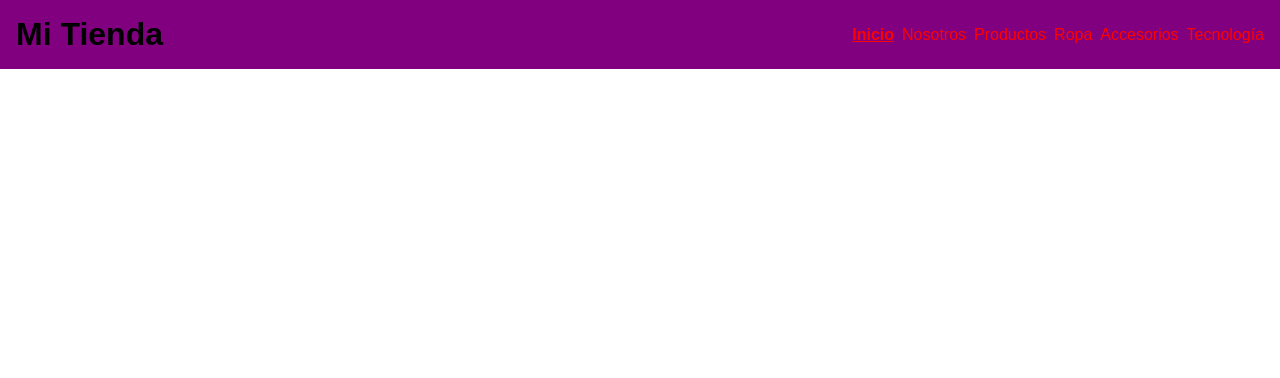
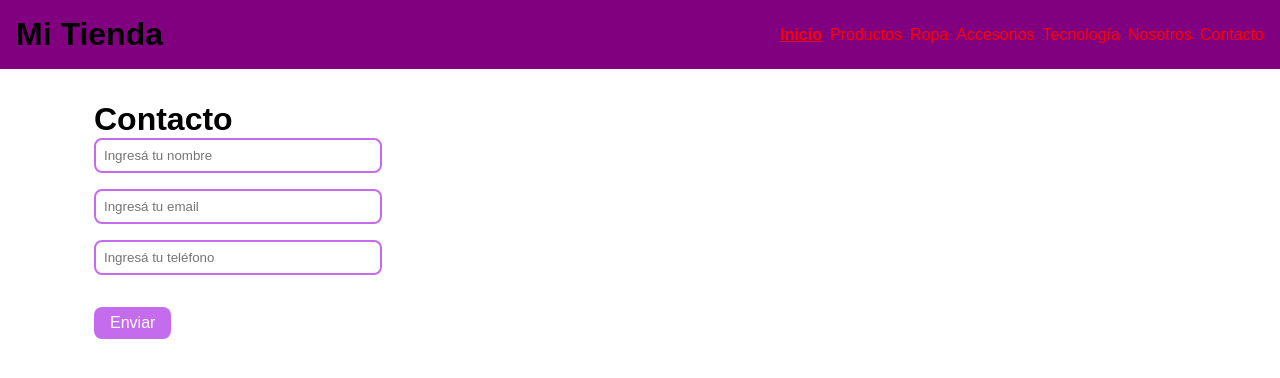
Before and after one commit to JonathanS94/proyecto-react, a React (Create React App) app: page /contacto in a window 1280 px wide. Shown: the top 378 px of the page. Built offline with nearby package versions, Linux system fonts and the light colour scheme.

Commit message:
fear:[PR-07][Jonathan]Agrego Formulario

```diff
--- a/package.json
+++ b/package.json
@@ -9,6 +9,7 @@
     "@testing-library/user-event": "^13.5.0",
     "react": "^19.2.0",
     "react-dom": "^19.2.0",
+    "react-hook-form": "^7.68.0",
     "react-router-dom": "^7.9.6",
     "react-scripts": "5.0.1",
     "web-vitals": "^2.1.4"
--- a/src/App.jsx
+++ b/src/App.jsx
@@ -2,6 +2,7 @@ import ItemDetailContainer from "./components/ItemDetailContainer";
 import ItemListContainer from "./components/ItemListContainer";
 import Navbar from "./components/Navbar";
 import Nosotros from "./components/Nosotros";
+import Contacto from "./components/Contacto";
 import "./main.css";
 import { BrowserRouter, Route, Routes } from "react-router-dom";
 
@@ -16,6 +17,7 @@ function App() {
 					<Route path="/productos" element={<ItemListContainer />} />
 					<Route path="/productos/:categoria" element={<ItemListContainer />} />
 					<Route path="/nosotros" element={<Nosotros />} />
+					<Route path="/contacto" element={<Contacto />} />
 				</Routes>
 			</BrowserRouter>
 		</div>
--- /dev/null
+++ b/src/components/Contacto.jsx
@@ -0,0 +1,38 @@
+import { useForm } from "react-hook-form";
+
+const Contacto = () => {
+	const { register, handleSubmit } = useForm();
+
+	const enviar = (data) => {
+		console.log(data);
+	};
+
+	return (
+		<div className="container">
+			<h1 className="main-title">Contacto</h1>
+			<form className="formulario" onSubmit={handleSubmit(enviar)}>
+				<input
+					type="text"
+					placeholder="Ingresá tu nombre"
+					{...register("nombre")}
+				/>
+				<input
+					type="email"
+					placeholder="Ingresá tu email"
+					{...register("email")}
+				/>
+				<input
+					type="phone"
+					placeholder="Ingresá tu teléfono"
+					{...register("telefono")}
+				/>
+
+				<button className="enviar" type="submit">
+					Enviar
+				</button>
+			</form>
+		</div>
+	);
+};
+
+export default Contacto;
--- a/src/components/Item.jsx
+++ b/src/components/Item.jsx
@@ -3,7 +3,7 @@ import { Link } from "react-router-dom";
 const Item = ({ producto }) => {
 	return (
 		<div className="producto">
-			<img src={producto.imagen} />
+			<img src={producto.imagen} alt={producto.titulo} />
 			<div>
 				<h4>{producto.nombre}</h4>
 				<p>Precio: ${producto.precio}</p>
--- a/src/components/Navbar.jsx
+++ b/src/components/Navbar.jsx
@@ -12,11 +12,7 @@ const Navbar = () => {
 							Inicio
 						</Link>
 					</li>
-					<li>
-						<Link className="nav-link" to="/nosotros">
-							Nosotros
-						</Link>
-					</li>
+
 					<li>
 						<Link className="nav-link" to="/productos">
 							Productos
@@ -37,6 +33,16 @@ const Navbar = () => {
 							Tecnología
 						</Link>
 					</li>
+					<li>
+						<Link className="nav-link" to="/nosotros">
+							Nosotros
+						</Link>
+					</li>
+					<li>
+						<Link className="nav-link" to="/contacto">
+							Contacto
+						</Link>
+					</li>
 				</ul>
 			</nav>
 		</header>
--- a/src/main.css
+++ b/src/main.css
@@ -131,7 +131,8 @@ a {
 }
 
 .item-count button,
-.agregar-al-carrito {
+.agregar-al-carrito,
+.enviar {
 	background-color: var(--clr-main);
 	border: 0;
 	width: 2rem;
@@ -150,14 +151,39 @@ a {
 }
 
 .item-count button:hover,
-.agregar-al-carrito:hover {
+.agregar-al-carrito:hover,
+.enviar:hover {
 	background-color: white;
 	color: black;
 }
 
-.agregar-al-carrito {
+.agregar-al-carrito,
+.enviar {
 	width: auto;
 	height: auto;
 	margin-top: 1rem;
 	padding: 1rem;
 }
+
+.formulario {
+	display: flex;
+	flex-direction: column;
+	gap: 1rem;
+	align-items: flex-start;
+}
+
+.formulario input {
+	padding: 0.5rem;
+	width: 18rem;
+	border-radius: 0.5rem;
+	border: 2px solid var(--clr-main);
+}
+.formulario button {
+	padding: 0.5rem 1rem;
+	border: none;
+	background-color: var(--clr-main);
+	color: white;
+	border-radius: 0.5rem;
+	cursor: pointer;
+	transition: 0.2s;
+}
```
Also changed, not shown: 1 other file (tests, documents, lock files or other folders).
